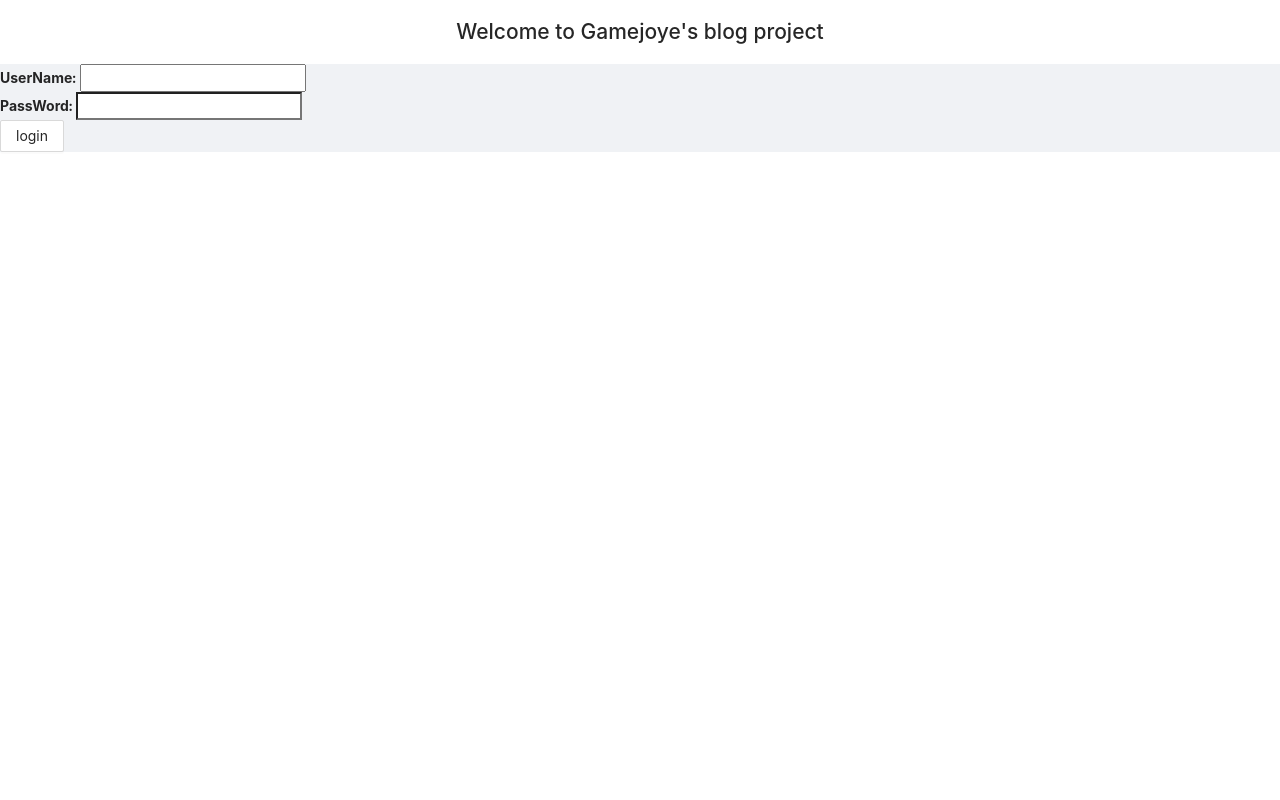
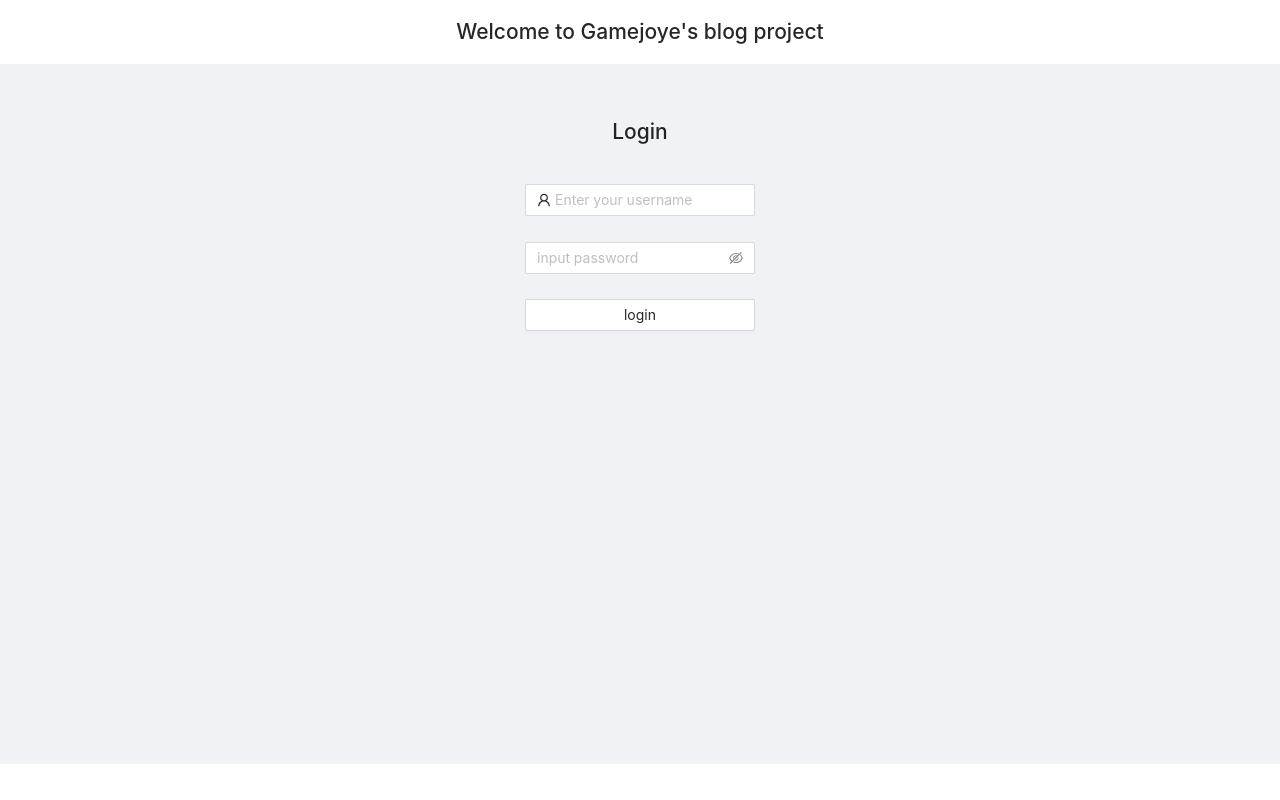
Before and after one commit to gamejoye/blogSystem, a React (Create React App) app: page /login in a window 1280 px wide. Built offline with nearby package versions, Linux system fonts and the light colour scheme.

Commit message:
对登陆页面稍微添加了一些样式

```diff
--- a/src/App.js
+++ b/src/App.js
@@ -3,13 +3,9 @@ import { getCookie } from './utils/apis/getCookie';
 
 import Main from './components/Main';
 import Nav from './components/Nav';
-import Way from './components/Way';
 import { Layout } from 'antd';
 
 function App(props) {
-    //const username = getCookie("username");
-
-    //if (!username) { return <Way action="login"></Way> }
     return (
         <Layout>
             <Nav />
--- a/src/components/Main/index.js
+++ b/src/components/Main/index.js
@@ -1,26 +1,24 @@
 import React, { Suspense } from "react";
-import { Navigate, Route, Routes} from "react-router-dom";
+import { Navigate, Route, Routes } from "react-router-dom";
 
 import Home from '../../pages/Home';
 import Titles from "../../pages/Titles";
 import Post from "../../pages/Post";
 import Creation from "../../pages/Creation";
-import Way from "../Way";
+import Way from "../../pages/Way";
 
 class Main extends React.Component {
     render() {
         return (
             <Suspense fallback={<div>Loading...</div>}>
-                <div>
                 <Routes>
                     <Route path="/" element={<Home />}></Route>
                     <Route path="/titles" element={<Titles />}></Route>
                     <Route path="/post" element={<Post />}></Route>
                     <Route path="/creation" element={<Creation />}></Route>
-                        <Route path="/login" element={<Way action="login"/>}></Route>
+                    <Route path="/login" element={<Way action="login" />}></Route>
                     <Route path='*' element={<Navigate to='/' replace />} />
                 </Routes>
-                </div>
             </Suspense>
         )
     }
--- a/src/components/Nav/index.js
+++ b/src/components/Nav/index.js
@@ -1,9 +1,10 @@
 import React from "react";
 import { Layout, Menu } from 'antd';
-import { useNavigate } from "react-router";
+import { useLocation, useNavigate } from "react-router";
 
 import { baseUrl } from "../../constant";
 import { map } from "../../constant";
+import { mapToindex } from "../../constant";
 import { getCookie } from "../../utils/apis/getCookie";
 
 const { Header } = Layout;
@@ -11,6 +12,9 @@ const { Header } = Layout;
 function Nav() {
     const navigate = useNavigate();
     const username = getCookie("username")
+    const pathname = useLocation().pathname;
+    const index = mapToindex(pathname)+"";
+    console.log(pathname+"  "+index);
     function handlerButton(e) {
         const param = map[e.key];
         if(param === 'logout') {
@@ -32,10 +36,11 @@ function Nav() {
             <Menu
                 theme="dark"
                 mode="horizontal"
+                defaultSelectedKeys={[index]}
                 items={new Array(3).fill(null).map((_, index) => {
                     return {
                         key: index,
-                        label: map[index]
+                        label: map[index],
                     };
                 })}
                 onClick={(e) => handlerButton(e)}
--- a/src/components/Way/index.js
+++ /dev/null
@@ -1,39 +0,0 @@
-import React from "react";
-import { useState } from "react";
-import { Button } from "antd";
-
-import { baseUrl } from "../../constant";
-import { postInstance } from "../../utils/apis/axiosConfig";
-import { useNavigate } from "react-router";
-
-function Way(props) {
-    const action = props.action;
-    const [username,setUsername] = useState('');
-    const [password,setPassword] = useState('');
-    const navigate = useNavigate();
-    var isSuccess;
-    function handlerSubmit() {
-        postInstance.post(baseUrl+'function/'+action,{
-            username: username,
-            password: password
-        }).then(
-            (res) => {
-                isSuccess = res.data;
-                if(isSuccess !== 'failed') {
-                    document.cookie="username="+isSuccess.name;
-                }
-            }
-        )
-        setTimeout(() => {
-            navigate('/');
-        }, 1000);
-    }
-    return (
-        <div>
-            <b>UserName: </b><input onChange={(e)=>setUsername(e.target.value)}></input><br/>
-            <b>PassWord: </b><input type="password" onChange={(e)=>setPassword(e.target.value)}></input><br/>
-            <Button id="submit" onClick={handlerSubmit}>{action}</Button><br/>
-        </div>
-    )
-}
-export default (Way);
--- a/src/constant.js
+++ b/src/constant.js
@@ -5,3 +5,14 @@ export const map = [
     'titles',
     'logout'
 ]
+
+export function mapToindex(str) {
+    switch (str) {
+        case '/':
+            return 0;
+        case 'titles':
+            return 1;
+        default:
+            return 2;
+    }
+}
--- a/src/pages/Home/index.js
+++ b/src/pages/Home/index.js
@@ -44,7 +44,6 @@ function Home(props) {
     return (
         <div className="home">
             {posts}
-            <Button onClick={() => { navigate('/titles') }}>文章</Button>
         </div>
     )
 }
--- /dev/null
+++ b/src/pages/Way/index.js
@@ -0,0 +1,55 @@
+import React from "react";
+import { useState } from "react";
+import { Button, Input, Tooltip } from "antd";
+import { UserOutlined, InfoCircleOutlined } from "@ant-design/icons";
+import './way.css'
+
+import { baseUrl } from "../../constant";
+import { postInstance } from "../../utils/apis/axiosConfig";
+import { useNavigate } from "react-router";
+
+function Way(props) {
+    const action = props.action;
+    const [username, setUsername] = useState('');
+    const [password, setPassword] = useState('');
+    const navigate = useNavigate();
+    var isSuccess;
+    function handlerSubmit() {
+        postInstance.post(baseUrl + 'function/' + action, {
+            username: username,
+            password: password
+        }).then(
+            (res) => {
+                isSuccess = res.data;
+                if (isSuccess !== 'failed') {
+                    document.cookie = "username=" + isSuccess.name;
+                }
+            }
+        )
+        setTimeout(() => {
+            navigate('/');
+        }, 1000);
+    }
+    return (
+        <div className="first">
+            <div className="second">
+                <h1>Login</h1>
+                <Input
+                    placeholder="Enter your username"
+                    prefix={<UserOutlined className="site-form-item-icon" />}
+                    onChange={(e) => { setUsername(e.target.value) }}
+                    className="third"
+                />
+                <Input.Password placeholder="input password"
+                    onChange={(e) => { setPassword(e.target.value) }}
+                    className="third"
+                />
+                <Button id="submit"
+                    onClick={handlerSubmit}
+                    className="third"
+                >{action}</Button><br />
+            </div>
+        </div>
+    )
+}
+export default (Way);
--- /dev/null
+++ b/src/pages/Way/way.css
@@ -0,0 +1,18 @@
+.second {
+    margin-left: 25%;
+    margin-right: 25%;
+    margin-top: 10%;
+    width: 50%;
+}
+
+.first {
+    width: 40%;
+    height: 700px;
+    margin-left: 30%;
+    text-align: center;
+}
+
+.third {
+    margin-top: 10%;
+    width: 230px;
+}
```
Lines whose indentation alone changed are shown as unchanged.
